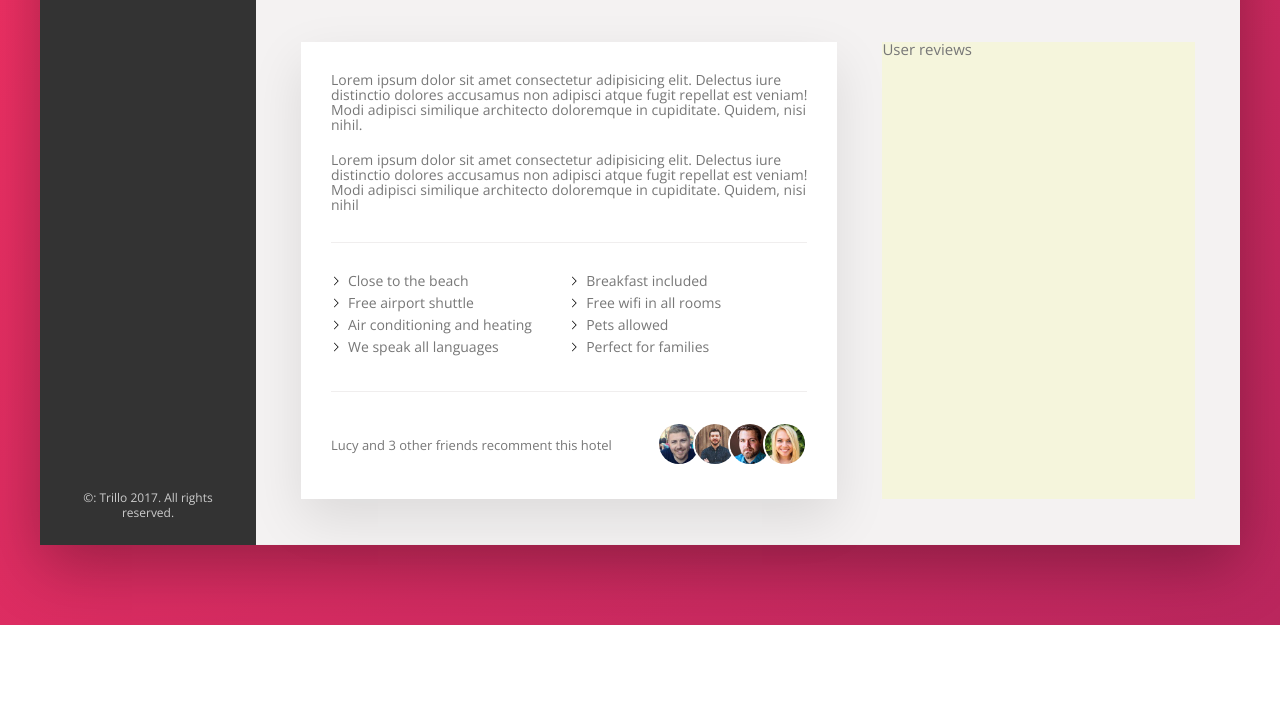
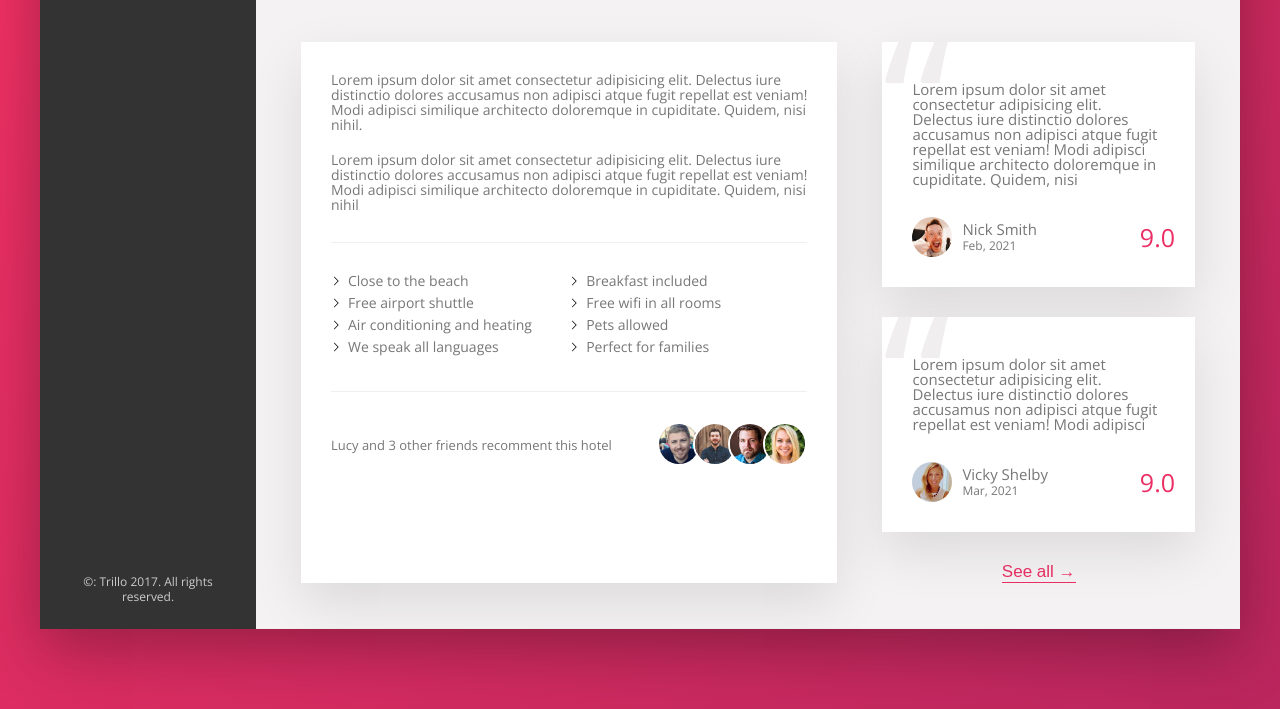
Before and after one commit to viktorijavy/Advanced-CSS-Trillo-Project, a website: page index.html in a window 1280 px wide. Shown: the part 599-1308 px from the top of the page. Before the commit the page ends 1224 px from the top, so only its background shows below. Drawn offline with nearby package versions, Linux system fonts and the light colour scheme.

Commit message:
added review section

```diff
--- a/index.html
+++ b/index.html
@@ -174,7 +174,29 @@
 
             </div>
             <div class="user-reviews">
-              User reviews
+
+
+              <div class="review">
+                <p class="review__paragraph">Lorem ipsum dolor sit amet consectetur adipisicing elit. Delectus iure distinctio dolores accusamus non adipisci atque
+                  fugit repellat est veniam! Modi adipisci similique architecto doloremque in cupiditate. Quidem, nisi </p>
+                  <div class="review__info">
+                    <img class="review__image" src="img/user-1.jpg" alt="img">
+                    <span class="review__name"> Nick Smith <br> <span class="review__date"> Feb, 2021</span></span>
+                    <div class="review__rating"> 9.0</div>
+                  </div>
+              </div>
+
+              <div class="review">
+                <p class="review__paragraph">Lorem ipsum dolor sit amet consectetur adipisicing elit. Delectus iure distinctio dolores accusamus non adipisci atque
+                  fugit repellat est veniam! Modi adipisci </p>
+                  <div class="review__info">
+                    <img class="review__image" src="img/user-2.jpg" alt="img">
+                    <span class="review__name"> Vicky Shelby <br> <span class="review__date"> Mar, 2021</span> </span>
+                    <div class="review__rating"> 9.0</div>
+                  </div>
+              </div>
+
+              <button class="button">See all &#8594 </button>
             </div>
 
           </section>
--- a/sass/_components.scss
+++ b/sass/_components.scss
@@ -287,7 +287,7 @@
 
 .description {
     font-size: 1.4rem;
-    background-color: azure;
+
     flex: 0 0 60%;
     margin-right: 4.5rem;
     background-color: white;
@@ -296,9 +296,72 @@
 }
 
 .user-reviews {
-    background-color: beige;
+
     //occupies the remaining space
     flex: 1;
+    display: flex;
+    flex-direction: column;
+    background-color: var(--grey-light-2)
+
+}
+
+.review {
+    display: flex;
+    flex-direction: column;
+    margin-bottom: 3rem;
+    padding-top: 1rem;
+    background-color: white;
+    box-shadow: 0 2rem 5rem rgba(0, 0, 0, .1);
+    position: relative;
+    overflow: hidden;
+
+
+
+    &__info {
+        display: flex;
+        flex-direction: row;
+        padding-left: 3rem;
+        align-items: center;
+        padding-bottom: 3rem;
+
+        // justify-content: space-between;
+
+    }
+
+    &__image {
+        width: 4rem;
+        height: 4rem;
+        border-radius: 50%;
+    }
+
+    &__paragraph {
+        padding: 3rem;
+        z-index: 100;
+    }
+
+    &__name {
+        margin-left: 1rem;
+        margin-right: 1rem;
+    }
+
+    &__rating {
+        color: var(--color-primary);
+        font-size: 2.5rem;
+        margin-left: auto;
+        padding-right: 2rem;
+
+    }
+    &__date {
+        font-size: 1.2rem;
+    }
+    &::before {
+        content: "\201C";
+        font-size: 20rem;
+        color: var(--grey-light-3);
+        position: absolute;
+        top: 5rem;
+
+    }
 }
 
 .paragraph:not(:last-of-type) {
@@ -351,3 +414,19 @@
         margin-left: -1.2rem;
     }
 }
+.button {
+    max-width: 30%;
+    margin: auto;
+    border: none;
+    color: var(--color-primary);
+    font-size: 1.7rem;
+    background-color: transparent;
+    border-bottom: 1px solid var(--color-primary);
+    transition: all .4s;
+    &:hover {
+        background-color: var(--color-primary);
+        cursor: pointer;
+        color: white;
+        padding: 0.5rem 1rem;
+    }
+}
```
Also changed, not shown: css/style.css.
